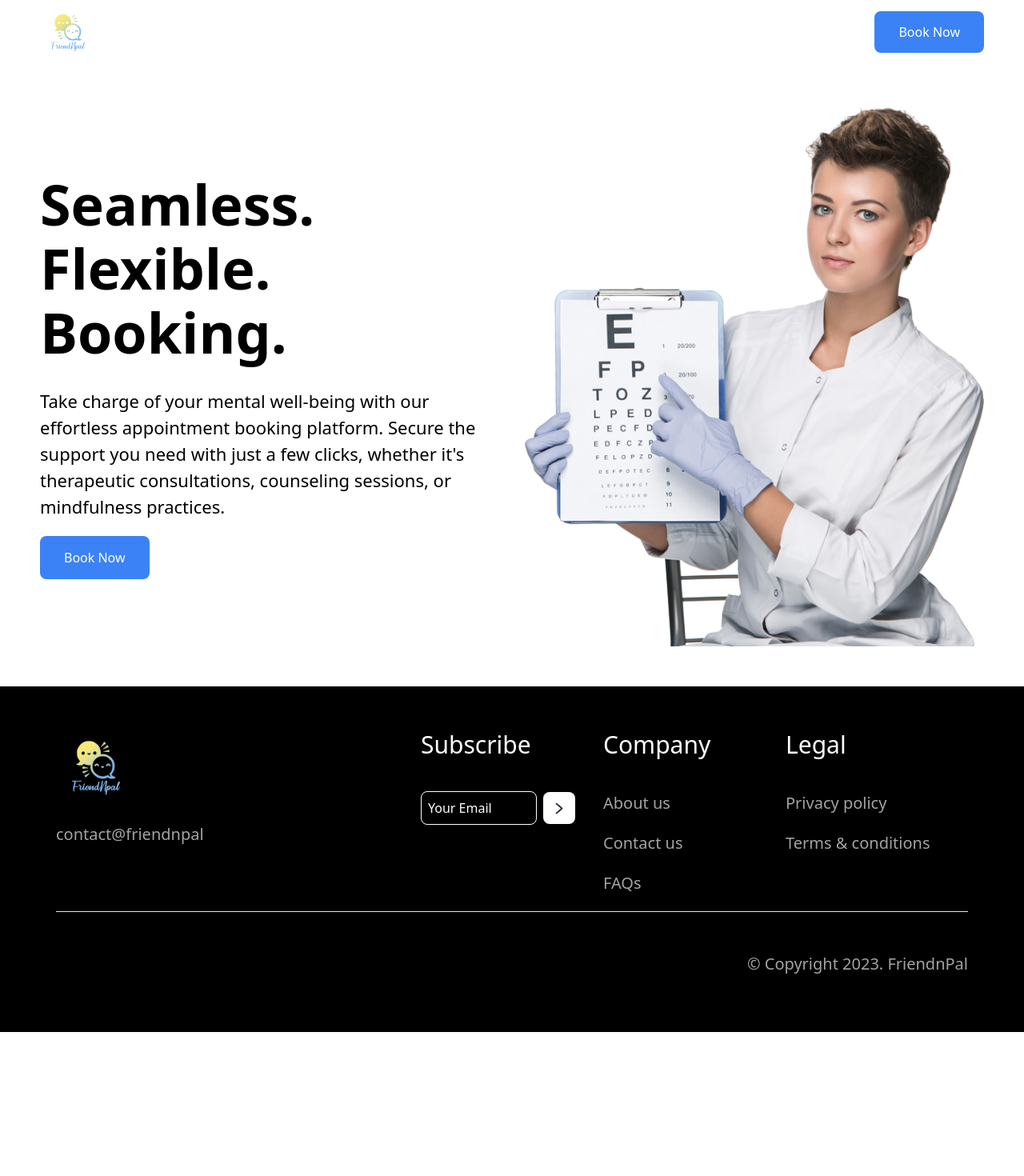
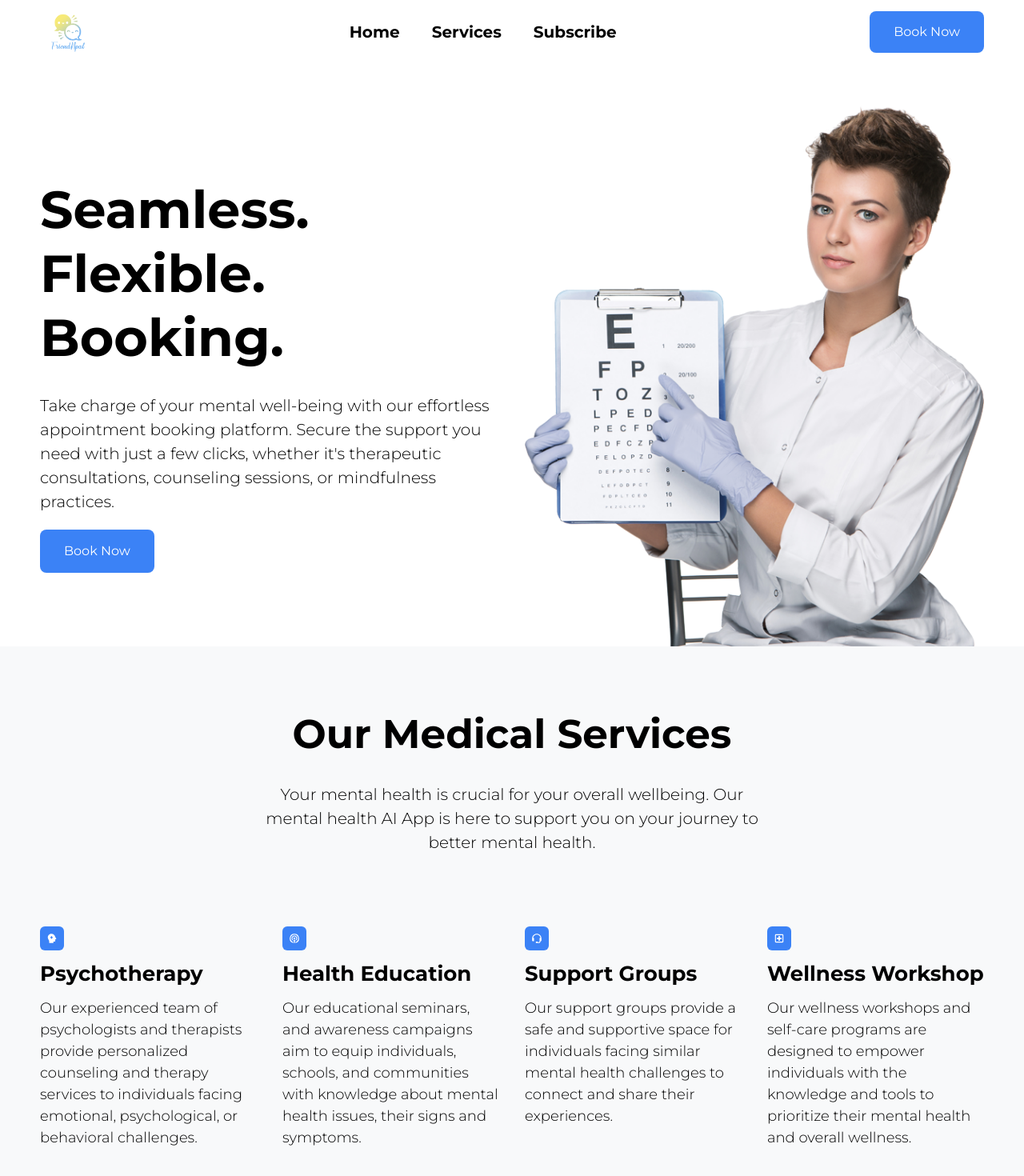
Before and after one commit to DivineChuks/doc_appointment, a React (Create React App) app: page / in a window 1280 px wide. Shown: the top 1470 px of the page at 80% size. Before the commit the page ends 1290 px from the top, so only its background shows below. Built offline with nearby package versions, Linux system fonts and the light colour scheme; the HTML template or start-up script is replaced by a standard one.

Commit message:
changed font-family

```diff
--- a/package.json
+++ b/package.json
@@ -14,8 +14,10 @@
     "react": "^18.2.0",
     "react-calendly": "^4.1.1",
     "react-dom": "^18.2.0",
+    "react-icons": "^4.10.1",
     "react-router-dom": "^6.14.0",
     "react-scripts": "5.0.1",
+    "react-scroll": "^1.8.9",
     "typescript": "^4.9.5",
     "web-vitals": "^2.1.4"
   },
@@ -44,6 +46,7 @@
     ]
   },
   "devDependencies": {
+    "@types/react-scroll": "^1.8.7",
     "tailwindcss": "^3.3.2"
   }
 }
--- a/public/index.html
+++ b/public/index.html
@@ -11,7 +11,7 @@
     />
     <link rel="apple-touch-icon" href="%PUBLIC_URL%/logo192.png" />
     <link rel="manifest" href="%PUBLIC_URL%/manifest.json" />
-    <link href="https://fonts.googleapis.com/css2?family=Montserrat:wght@400;500;700&display=swap" rel="stylesheet">
+    <link href="https://fonts.googleapis.com/css2?family=Montserrat:wght@300;400;500;700&display=swap" rel="stylesheet">
     <title>FriendnPal</title>
   </head>
   <body>
--- a/src/App.tsx
+++ b/src/App.tsx
@@ -38,7 +38,7 @@ const router = createBrowserRouter([
 
 const App = () => {
   return (
-    <div>
+    <div className="font-montserrat">
       <RouterProvider router={router} />
     </div>
   );
--- a/src/components/Footer.tsx
+++ b/src/components/Footer.tsx
@@ -2,7 +2,7 @@ import { Link } from "react-router-dom";
 
 const Footer = () => {
   return (
-    <div className="bg-black pt-[50px] z-0 px-[20px] md:px-[70px] overflow-hidden">
+    <div id="contact" className="bg-black pt-[50px] z-0 px-[20px] md:px-[70px] overflow-hidden">
       <div className="hidden md:grid md:grid-cols-5 text-white">
         <div className="col-span-1 md:col-span-2">
           <div className="mb-[20px]">
--- a/src/components/Hero.tsx
+++ b/src/components/Hero.tsx
@@ -1,12 +1,12 @@
 import { Link } from "react-router-dom";
 const Hero = () => {
   return (
-    <div className="flex flex-col md:flex-row items-center gap-8 px-[20px] md:px-[50px] py-[50px]">
+    <div className="flex flex-col md:flex-row items-center gap-8 px-[20px] md:px-[50px] pt-[50px]">
       <div className="flex-1">
-        <h2 className="text-[70px] font-bold leading-[80px] mb-[30px]">
+        <h2 className="text-[65px] font-bold leading-[80px] mb-[30px]">
           Seamless. Flexible. Booking.
         </h2>
-        <p className="text-[22px] font-light my-[30px] md:my-[20px]">
+        <p className="text-[20px] font-light my-[30px] md:my-[20px]">
           Take charge of your mental well-being with our effortless appointment
           booking platform. Secure the support you need with just a few clicks,
           whether it's therapeutic consultations, counseling sessions, or
--- a/src/components/Navbar.tsx
+++ b/src/components/Navbar.tsx
@@ -1,18 +1,93 @@
+import { useState } from "react";
 import { Link } from "react-router-dom";
+import { NavLinksProps } from "../types";
+import { Link as ScrollLink } from "react-scroll";
+import { AiOutlineMenu } from "react-icons/ai";
+import { FaTimes } from "react-icons/fa";
+
+const navLinks: NavLinksProps[] = [
+  { name: "Home", url: "/" },
+  { name: "Services", url: "services" },
+  { name: "Subscribe", url: "contact" },
+];
 
 const Navbar = () => {
+  const [nav, setNav] = useState<string | boolean>(false);
   return (
     <div className="h-[80px] px-[20px] md:px-[50px] py-[24px] flex justify-between items-center overflow-hidden">
       <Link to="/" className="flex items-center">
         <img src="/logo.png" alt="logo" style={{ width: "70px" }} />
       </Link>
-      <div className="flex items-center gap-[47px] text-white">
+      <div className="hidden md:flex items-center gap-[40px] text-black font-bold">
+        {navLinks.map((link) => (
+          <ScrollLink
+            to={link.url}
+            smooth={true}
+            duration={500}
+            key={link.name}
+            className="text-[20px] cursor-pointer"
+          >
+            {link.name}
+          </ScrollLink>
+        ))}
+      </div>
+      <div className="hidden md:block">
         <Link to="/pay">
           <button className="rounded-lg bg-blue-500 text-white px-[30px] py-[14px]">
             Book Now
           </button>
         </Link>
       </div>
+      <div className="flex md:hidden overflow-hidden">
+        <div className="cursor-pointer" onClick={() => setNav(true)}>
+          <AiOutlineMenu style={{ color: "black", fontSize: "40px" }} />
+        </div>
+        <div
+          className={
+            nav
+              ? "w-full h-full z-50 fixed left-0 top-0 bg-gray-900/70 text-white md:hidden backdrop-blur"
+              : ""
+          }
+        >
+          <div
+            className={
+              nav
+                ? "fixed w-full text-center bg-background bg-black left-0 top-0 bottom-0 text-white h-full p-10 py-10 ease-in duration-500"
+                : "fixed p-10 w-full left-[-100%] z-50 top-0 duration-1000 h-full ease-in"
+            }
+          >
+            <div className="w-full flex justify-between items-center mb-[5rem]">
+              <div className="cursor-pointer p-0" onClick={() => setNav(false)}>
+                <Link to="/">
+                  <img src="logo.png" alt="site logo" width={100} height={60} />
+                </Link>
+              </div>
+              <div className="cursor-pointer" onClick={() => setNav(false)}>
+                <FaTimes size={30} />
+              </div>
+            </div>
+            <div className="flex flex-col text-black justify-between h-fit mb-[10px]">
+              {navLinks.map((link) => (
+                <ScrollLink
+                  onClick={() => setNav(false)}
+                  to={link.url}
+                  smooth={true}
+                  duration={500}
+                  key={link.name}
+                  className="text-[18px] mb-[50px] text-white font-bold cursor-pointer"
+                >
+                  {link.name}
+                </ScrollLink>
+              ))}
+              <Link to="/pay">
+                <button className="rounded-lg bg-blue-500 text-white px-[30px] py-[14px]">
+                  Book Now
+                </button>
+              </Link>
+            </div>
+          </div>
+        </div>
+      </div>
     </div>
   );
 };
--- /dev/null
+++ b/src/components/Services.tsx
@@ -0,0 +1,70 @@
+import { RiPsychotherapyFill } from "react-icons/ri";
+import { BiPodcast, BiSupport } from "react-icons/bi";
+import { MdOutlineLocalHospital } from "react-icons/md";
+
+const Services = () => {
+  return (
+    <div id="services" className="flex flex-col px-[20px] md:px-[50px] pt-[70px] pb-[120px] bg-[#F8F9FA]">
+      <div className="w-full md:max-w-[650px] mx-auto mb-[20px]">
+        <h2 className="text-center text-[50px] font-bold leading-[50px] md:leading-[80px] mb-[10px]">
+          Our Medical Services
+        </h2>
+        <p className="text-center text-[20px] font-light my-[30px] md:my-[20px]">
+          Your mental health is crucial for your overall wellbeing. Our mental
+          health AI App is here to support you on your journey to better mental
+          health.
+        </p>
+      </div>
+      <div className="flex flex-col md:flex-row justify-between gap-8 mt-[50px]">
+        <div className="flex-1">
+          <div className="bg-blue-500 flex items-center justify-center w-[30px] h-[30px] rounded-md p-2 mb-[10px]">
+            <RiPsychotherapyFill color="white" size={80} />
+          </div>
+          <h2 className="font-bold text-[26px] mb-[10px]">Psychotherapy</h2>
+          <p className="font-light text-[18px]">
+            Our experienced team of psychologists and therapists provide
+            personalized counseling and therapy services to individuals facing
+            emotional, psychological, or behavioral challenges.
+          </p>
+        </div>
+        <div className="flex-1">
+          <div className="bg-blue-500 flex items-center justify-center w-[30px] h-[30px] rounded-md p-2 mb-[10px]">
+            <BiPodcast color="white" size={80} />
+          </div>
+          <h2 className="font-bold text-[26px] mb-[10px]">
+            Health Education
+          </h2>
+          <p className="font-light text-[18px]">
+            Our educational seminars, and awareness campaigns aim to
+            equip individuals, schools, and communities with
+            knowledge about mental health issues, their signs and symptoms.
+          </p>
+        </div>
+        <div className="flex-1">
+          <div className="bg-blue-500 flex items-center justify-center w-[30px] h-[30px] rounded-md p-2 mb-[10px]">
+            <BiSupport color="white" size={80} />
+          </div>
+          <h2 className="font-bold text-[26px] mb-[10px]">Support Groups</h2>
+          <p className="font-light text-[18px]">
+            Our support groups provide a safe and supportive space for
+            individuals facing similar mental health challenges to connect and
+            share their experiences.
+          </p>
+        </div>
+        <div className="flex-1">
+          <div className="bg-blue-500 flex items-center justify-center w-[30px] h-[30px] rounded-md p-2 mb-[10px]">
+            <MdOutlineLocalHospital color="white" size={80} />
+          </div>
+          <h2 className="font-bold text-[26px] mb-[10px]">Wellness Workshop</h2>
+          <p className="font-light text-[18px]">
+            Our wellness workshops and self-care programs are designed to
+            empower individuals with the knowledge and tools to prioritize their
+            mental health and overall wellness.
+          </p>
+        </div>
+      </div>
+    </div>
+  );
+};
+
+export default Services;
--- a/src/pages/Home.tsx
+++ b/src/pages/Home.tsx
@@ -1,10 +1,12 @@
 import React from 'react'
 import Hero from '../components/Hero'
+import Services from '../components/Services'
 
 const Home = () => {
   return (
     <div>
         <Hero />
+        <Services />
     </div>
   )
 }
--- a/src/types.ts
+++ b/src/types.ts
@@ -15,3 +15,8 @@ export interface PaymentConfig {
       logo: string;
     };
   }
+
+  export interface NavLinksProps{
+    name: string,
+    url: string,
+  }
--- a/tailwind.config.js
+++ b/tailwind.config.js
@@ -7,6 +7,9 @@ module.exports = {
     extend: {
      backgroundImage: {
       "book": "url('../public/appoint.jpg')"
+     },
+     fontFamily: {
+      "montserrat": ["Montserrat", "sans-serrif"]
      }
     },
   },
```
Also changed, not shown: 2 other files (tests, documents, lock files or other folders).
